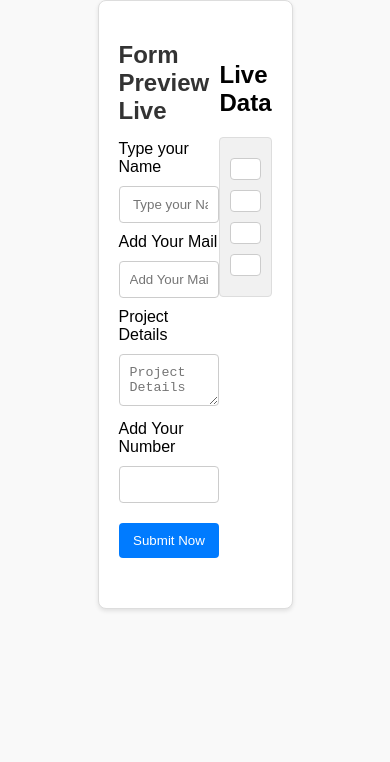
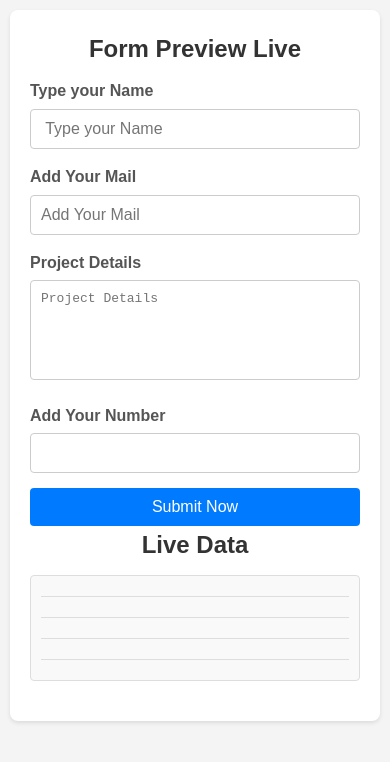
Before and after one commit to ridhwanahsan/form-project, a plain HTML site: page index.html in a window 390 px wide. Drawn offline with Linux system fonts and the light colour scheme.

Commit message:
just mobile design code edit

```diff
--- a/style.css
+++ b/style.css
@@ -1,88 +1,103 @@
-/* General Styles */
-body {
-    font-family: Arial, sans-serif;
-    background-color: #f9f9f9;
+ /* Reset some basic elements for consistency across browsers */
+* {
+    box-sizing: border-box;
     margin: 0;
     padding: 0;
 }
 
-/* Main Container */
+body {
+    font-family: Arial, sans-serif;
+    line-height: 1.6;
+    padding: 10px;
+    background-color: #f4f4f4;
+}
+
+/* Main container styling */
 .main-box {
     display: flex;
-    /* width: 100%; */
-    flex-direction: grid;
-
+    flex-direction: column;
+    /* align-items: center; */
+    width: 100%;
+    max-width: 700px;
     margin: auto;
     background-color: #fff;
-    border: 1px solid #ddd;
+    padding: 20px;
     border-radius: 8px;
     box-shadow: 0 2px 4px rgba(0, 0, 0, 0.1);
-    padding: 20px;
-    max-width: 50%;
-    /* width: 100%; */
-    box-sizing: border-box;
-}
-.outbox{
-    /* width: 340px; */
-    max-width: 45%;
-}
-.outbox{
-    width: 380px;
-
 }
 
-/* Input Section */
-.input-p {
+/* Section styling */
+
+  .outbox {
+    width: 100%;
     margin-bottom: 20px;
 }
 
-.input-p h2 {
-    margin-bottom: 15px;
+h2 {
     font-size: 1.5em;
+    margin-bottom: 10px;
+    text-align: center;
     color: #333;
 }
 
-.input-p input,
-.input-p textarea {
+/* Form elements styling */
+label {
+    display: block;
+    margin-bottom: 5px;
+    font-weight: bold;
+    color: #555;
+}
+
+input[type="text"], input[type="email"], input[type="number"], textarea {
     width: 100%;
     padding: 10px;
-    margin: 10px 0;
+    margin-bottom: 15px;
     border: 1px solid #ccc;
     border-radius: 4px;
-    box-sizing: border-box;
+    font-size: 1em;
 }
 
-.input-p input[type="submit"] {
-    background-color: #007BFF;
-    color: white;
-    border: none;
-    cursor: pointer;
-    transition: background-color 0.3s ease;
+textarea {
+    height: 100px;
+    resize: none;
 }
 
-.input-p input[type="submit"]:hover {
+input[type="submit"] {
+    width: 100%;
+    padding: 10px;
+    background-color: #007BFF;
+    border: none;
+    border-radius: 4px;
+    color: white;
+    font-size: 1em;
+    cursor: pointer;
+}
+
+input[type="submit"]:hover {
     background-color: #0056b3;
 }
 
-/* Output Section */
-.outbox {
-    margin-top: 20px;
+/* Output section styling */
+.outbox .outputt {
+    background-color: #f9f9f9;
+    padding: 10px;
+    border: 1px solid #ddd;
+    border-radius: 4px;
 }
 
-.outputt {
-    background-color: #f1f1f1;
-    padding: 10px;
-    border-radius: 4px;
-    border: 1px solid #ddd;
+.outbox .pr {
+    margin-bottom: 10px;
+    padding: 5px;
+    border-bottom: 1px solid #ddd;
 }
 
-.outputt .pr {
-    margin: 10px 0;
-    padding: 10px;
-    background-color: #fff;
-    border: 1px solid #ccc;
-    border-radius: 4px;
+@media (min-width: 600px) {
+    .main-box {
+        flex-direction: row;
+        justify-content: space-between;
+    }
+
+    .input-p, .outbox {
+        width: 48%;
+    }
 }
-#otproject{
-     overflow: scroll;
-}
```
